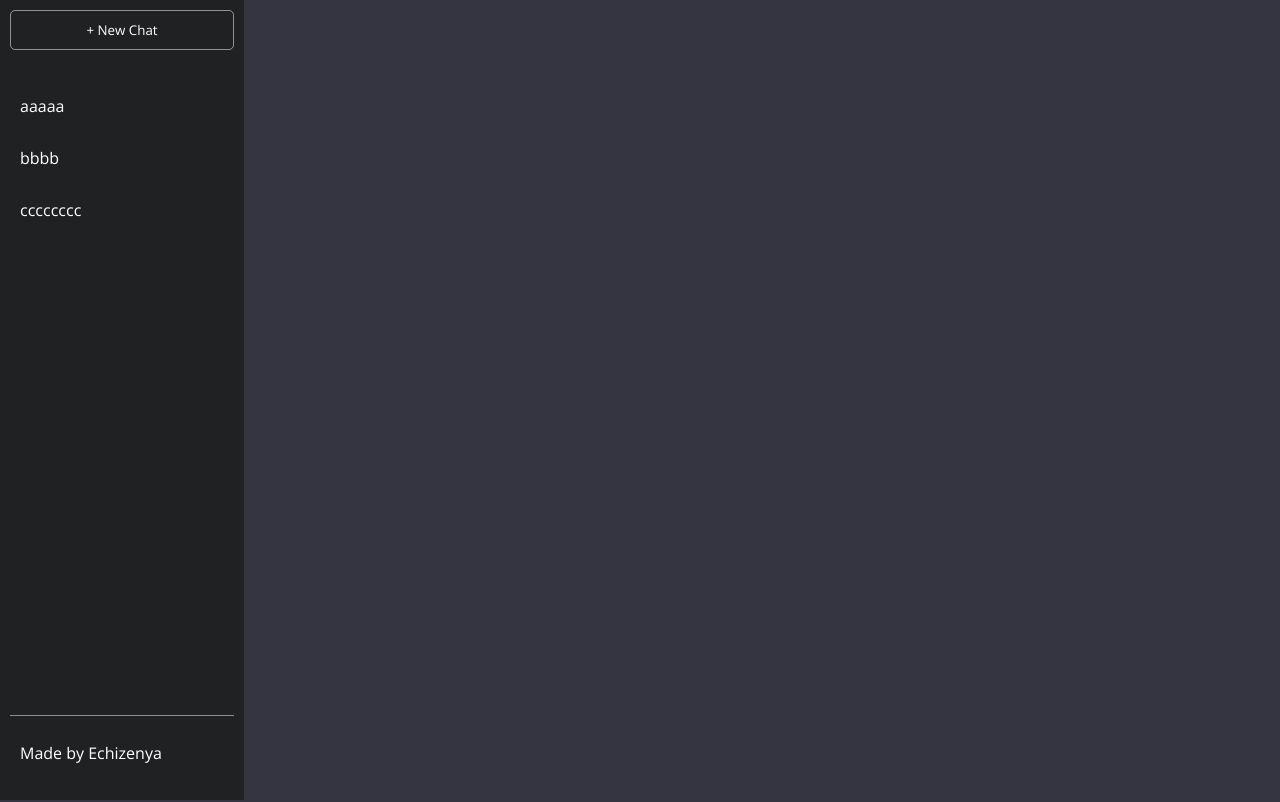
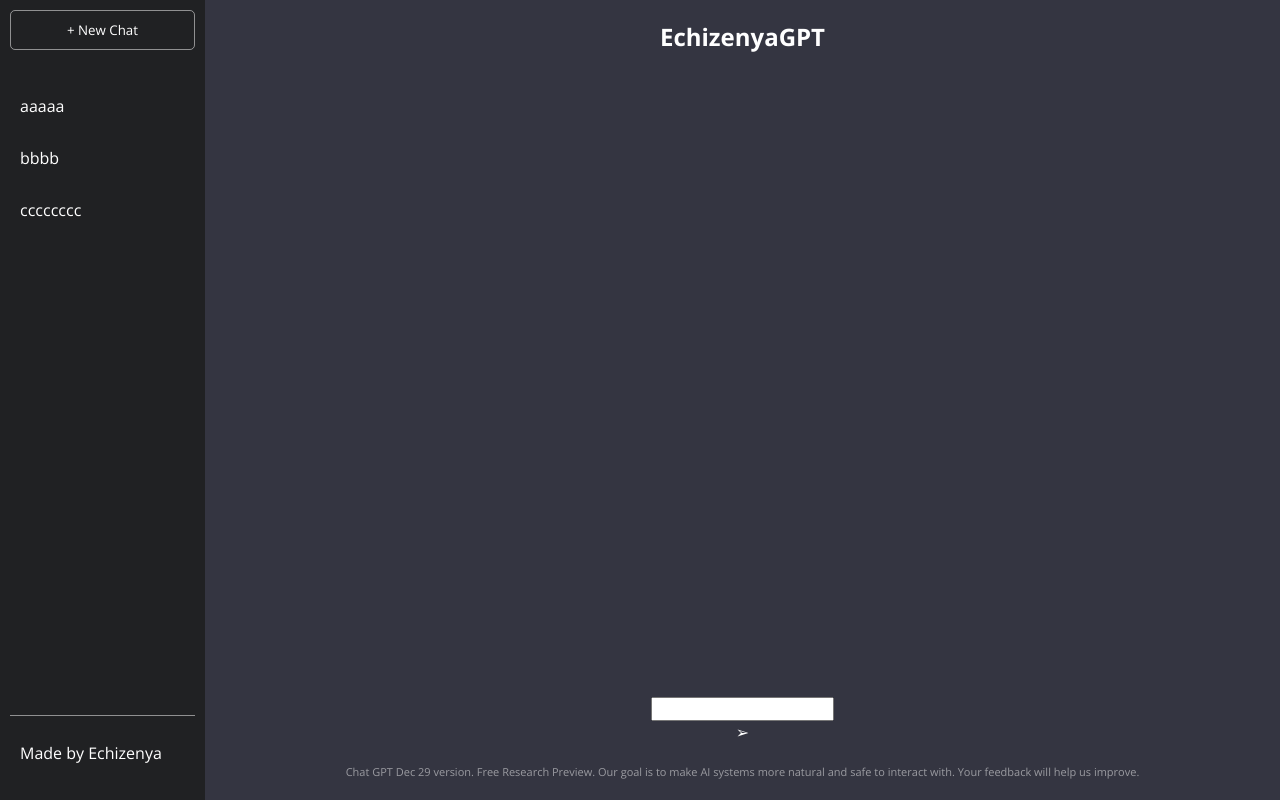
Before and after one commit to echizenyayota/react-chatgpt-clone, a React (Create React App) app: page / in a window 1280 px wide. Shown: the top 802 px of the page. Built offline with nearby package versions, Linux system fonts and the light colour scheme.

Commit message:
16:46 Styling the elements in the main section

```diff
--- a/src/index.css
+++ b/src/index.css
@@ -12,6 +12,7 @@
 
  .app {
   background-color: #343541;
+  display: flex;
  }
 
  .side-bar {
@@ -50,7 +51,17 @@
 }
 
  .main {
-
   height: 100vh;
   width: 100%;
+  display: flex;
+  flex-direction: column;
+  justify-content: space-between;
+  align-items: center;
+  text-align: center;
  }
+
+ .info {
+  color: rgba(255, 255, 255, 0.5);
+  font-size: 11px;
+  padding: 10px;
+ }
```
